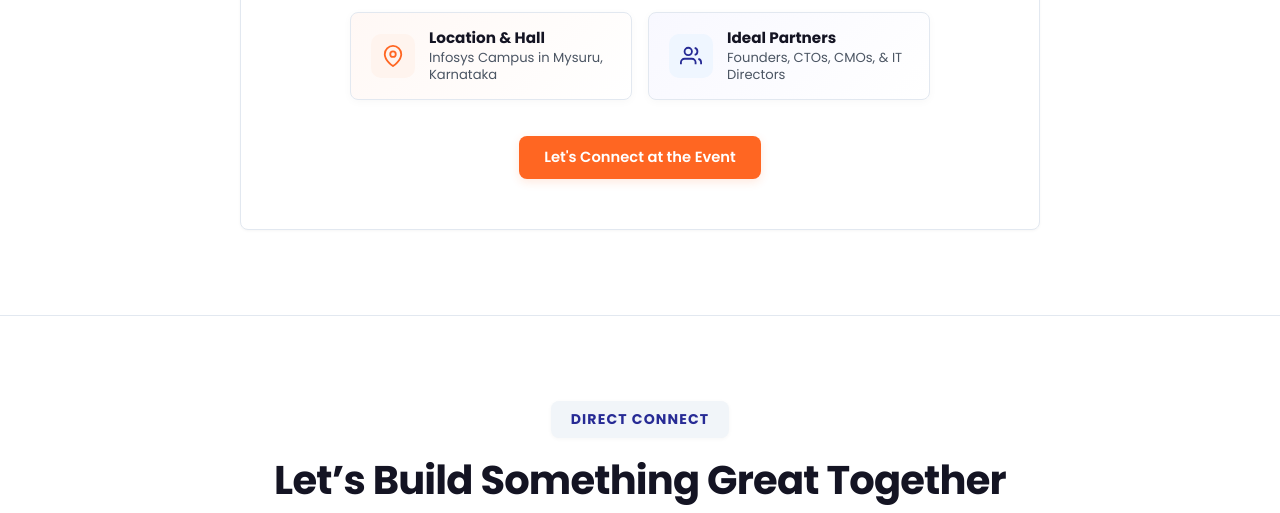
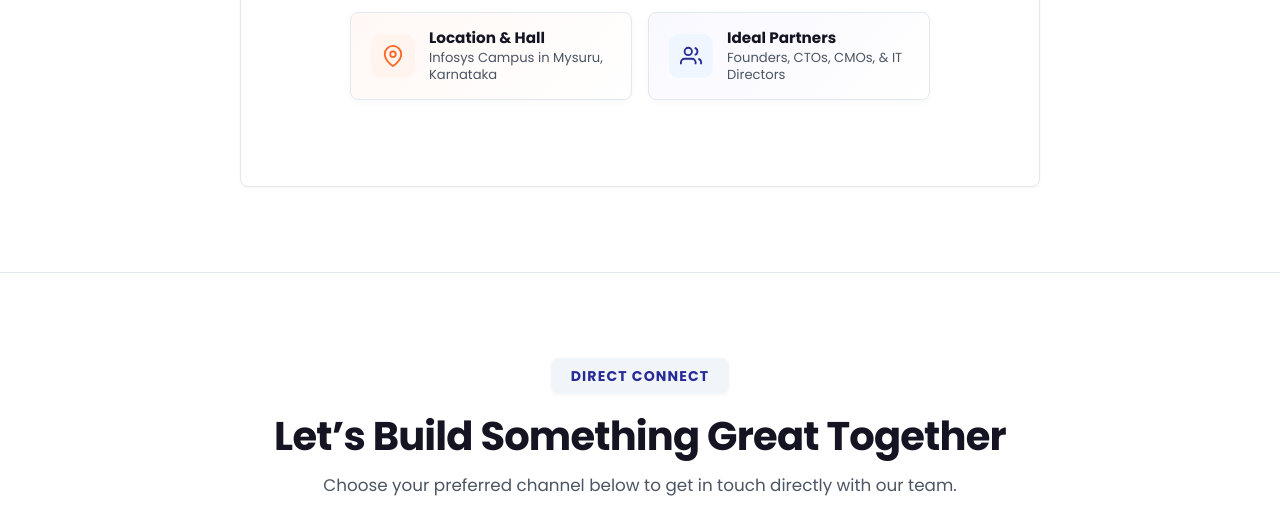
Before and after one commit to DevN25/HashG, a website built with Vite: page index.html in a window 1280 px wide. Shown: the part 7240-7753 px from the top of the page. Built offline with nearby package versions, Linux system fonts and the light colour scheme.

Commit message:
Remove Let us Connect at the Event button from Event section

```diff
--- a/index.html
+++ b/index.html
@@ -642,9 +642,7 @@
             </div>
           </div>
 
-          <div class="event-cta-group">
-            <a href="#contact" class="btn btn-lg btn-pill btn-orange">Let's Connect at the Event</a>
-          </div>
+
         </div>
       </div>
     </section>
```
